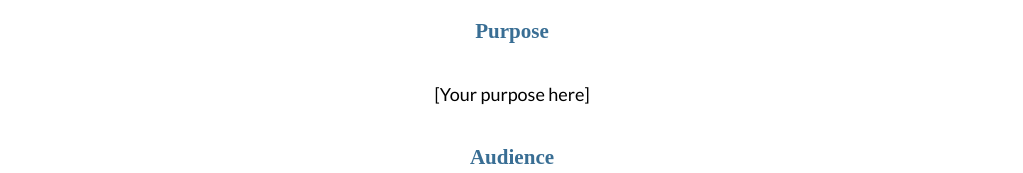
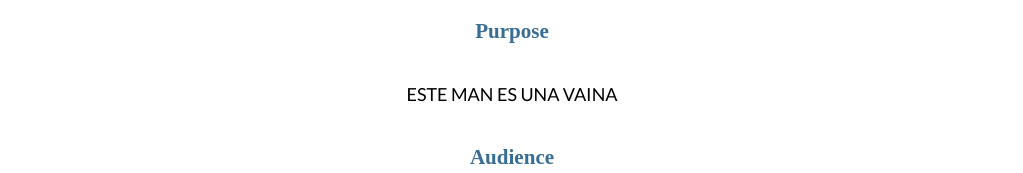
Before and after one commit to JavierMenaT/javiermena.github.io, a plain HTML site: page site-plan-rafting.html in a window 1280 px wide. Shown: the part 414-587 px from the top of the page, without its empty margins (128-1151 px from the left). Drawn offline with Linux system fonts and the light colour scheme; a web font is replaced by a local one.

Commit message:
Update site-plan-rafting.html

```diff
--- a/site-plan-rafting.html
+++ b/site-plan-rafting.html
@@ -19,7 +19,7 @@
     <hr />
     <h2>Overview</h2>
     <h3>Purpose</h3>
-    <p>[Your purpose here]</p>
+    <p>ESTE MAN ES UNA VAINA</p>
     <!-- change this -->
 
     <h3>Audience</h3>
```
